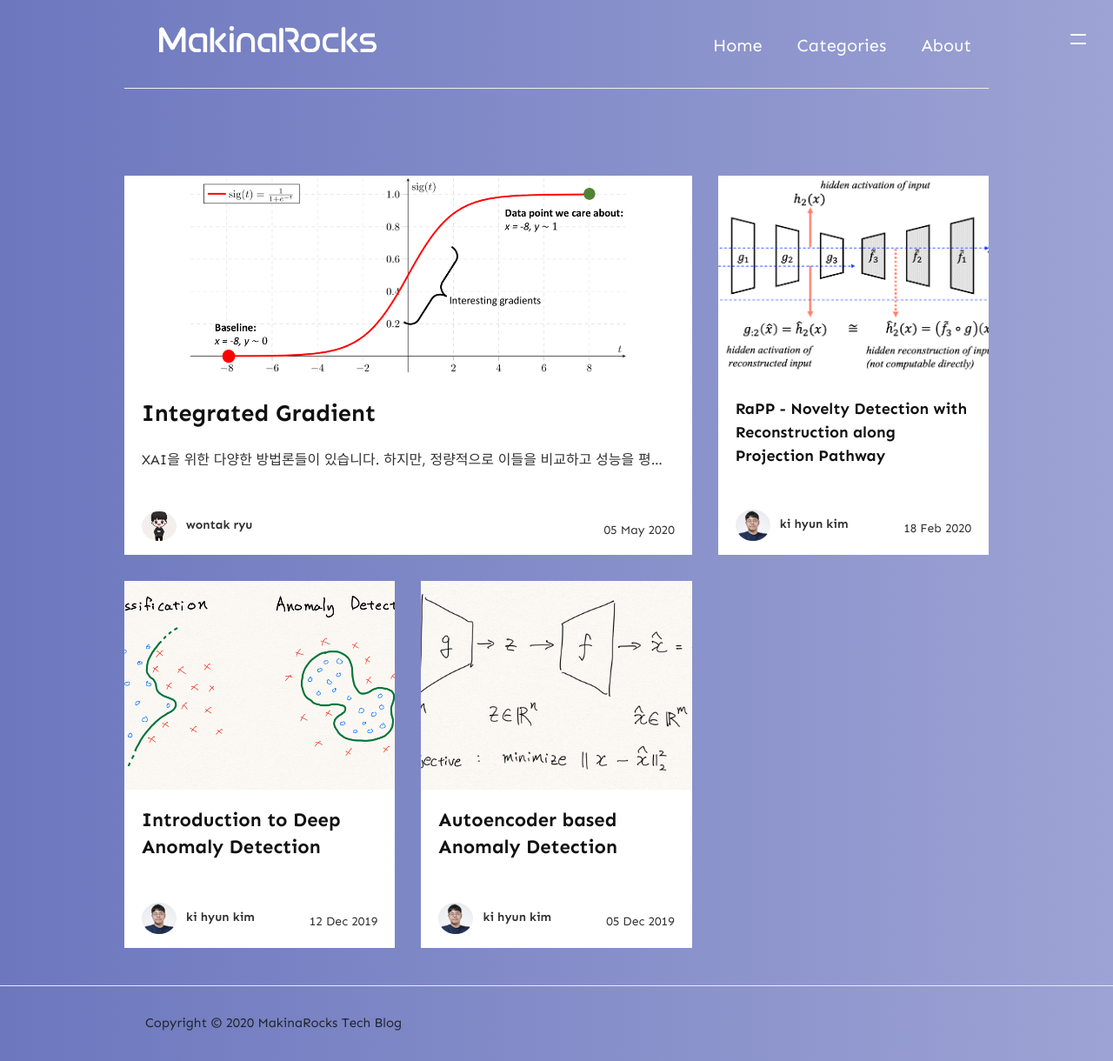
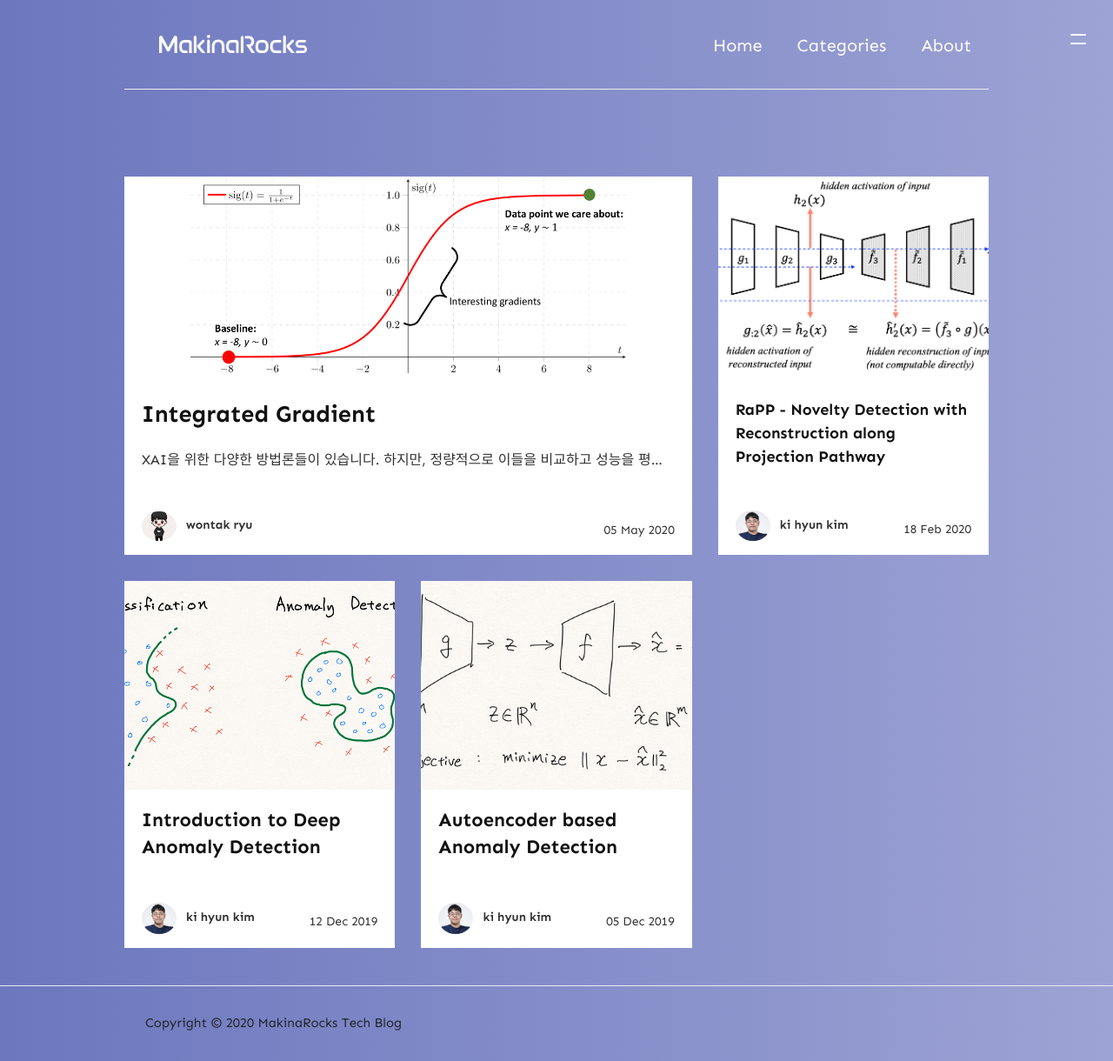
Before and after one commit to wowthemesnet/jekyll-theme-memoirs, a Jekyll site: the page built from index.html, in a window 1280 px wide. Shown: the whole page at 87% size. Built offline with Jekyll 4.4.1, drawn with Linux system fonts in a browser that asks for light colours; nearby versions of some CDN libraries; the list of posts is cut into pages by our own code; comment, search, counter and statistics services are not loaded.

Commit message:
fix header bar

```diff
--- a/_layouts/default.html
+++ b/_layouts/default.html
@@ -57,8 +57,8 @@
 <div class="container">
     <div class="masthead">
         <ul id="header-ul">
-            <a class="navbar-brand" href="{{ site.baseurl }}/" style="	vertical-align: right; display: inline-block;">
-                <img src="{{ site.baseurl }}/{{ site.logo }}" alt="{{ site.name }}" style="width:250px">
+            <a class="navbar-brand" href="{{ site.baseurl }}/" style="vertical-align: right; display: inline-block;">
+                <img src="{{ site.baseurl }}/{{ site.logo }}" alt="{{ site.name }}" style="width:170px; margin-top: 35px;">
             </a>
             <li class="header-il"><a class="header-il-a" href="http://makinarocks.ai/">About</a></li>
             <li class="header-il"><a class="header-il-a" href="{{ site.baseurl }}/categories">Categories</a></li>
```
